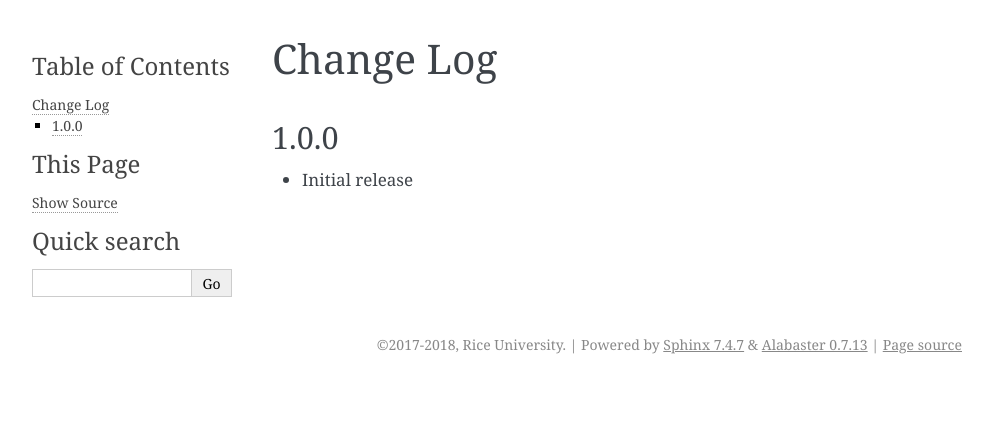
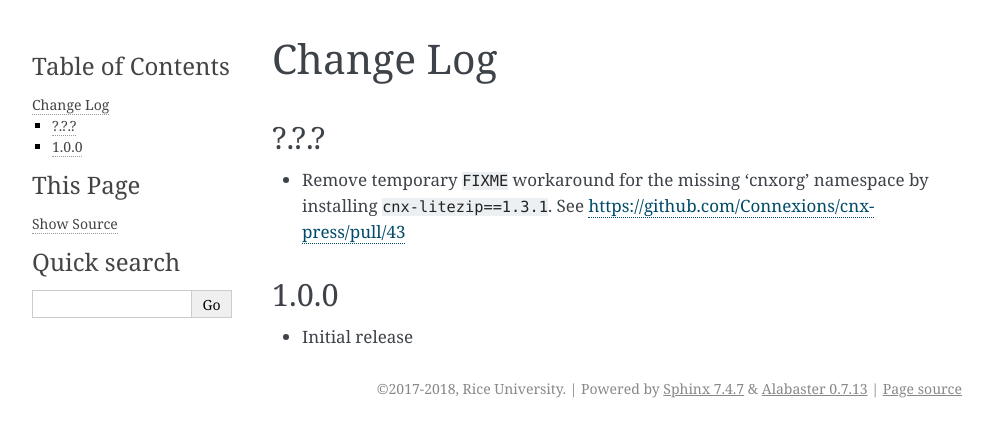
Before and after one commit to openstax/cnx-press, a Sphinx documentation site: the page built from docs/source/changes.rst, in a window 1280 px wide. Shown: the top 437 px of the page, without its empty margins (148-1141 px from the left). Built offline with Sphinx 7.4.7, drawn with Linux system fonts in a browser that asks for light colours.

Commit message:
Remove fixme with the release of cnx-litezip==1.3.1

```diff
--- a/docs/source/changes.rst
+++ b/docs/source/changes.rst
@@ -1,6 +1,13 @@
 ==========
 Change Log
 ==========
+
+?.?.?
+-----
+
+- Remove temporary ``FIXME`` workaround for the missing 'cnxorg' namespace
+  by installing ``cnx-litezip==1.3.1``.
+  See https://github.com/Connexions/cnx-press/pull/43
 
 1.0.0
 -----
```
Also changed, not shown: 1 other file.
